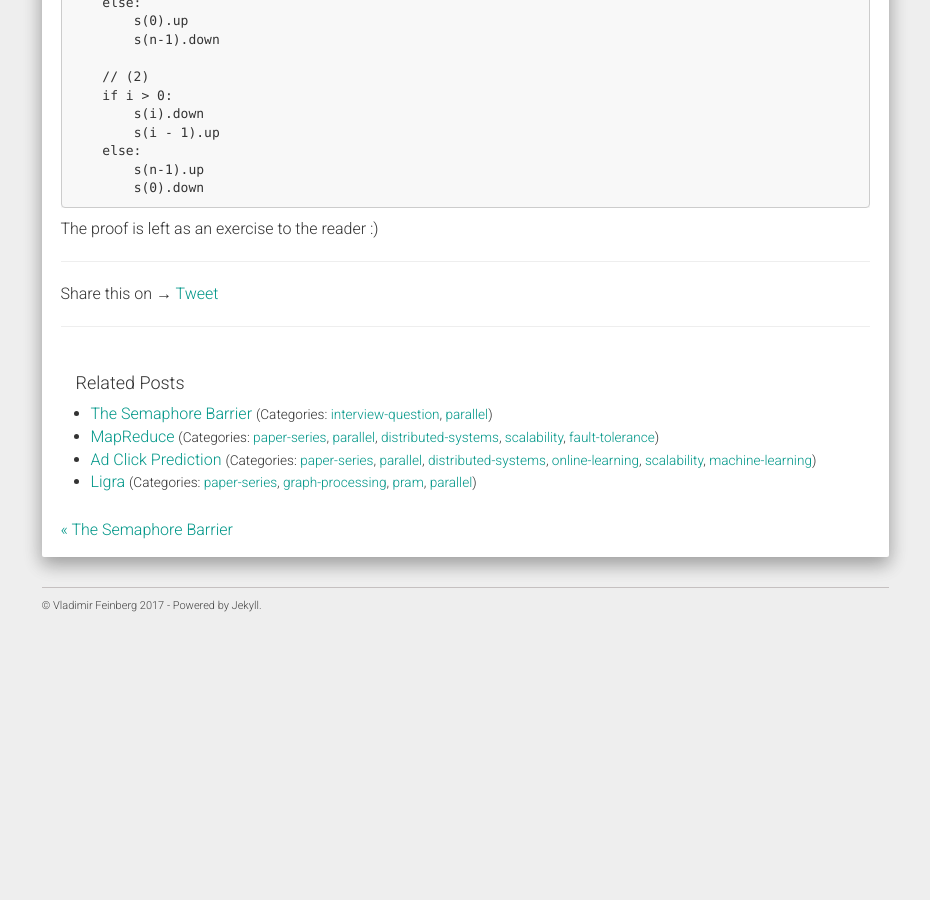
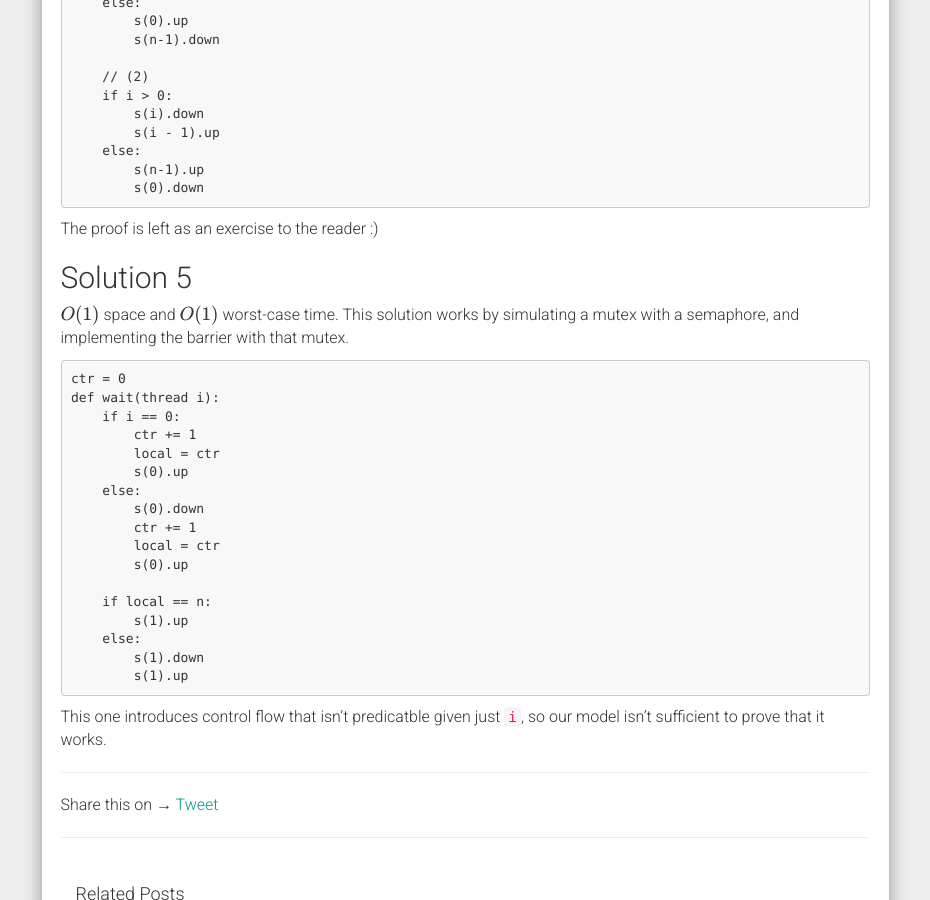
Before and after one commit to vlad17/vlad17.github.io, a Jekyll site: the page built from _posts/2017-01-25-semaphore-answer.md, in a window 1280 px wide and 900 px high, scrolled down 4704 px. Shown: the whole window, without its empty margins (321-1251 px from the left). Built offline with Jekyll 4.4.1, drawn with Linux system fonts in a browser that asks for light colours; nearby versions of some CDN libraries; formulas are drawn with MathJax 3; comment, search, counter and statistics services are not loaded; before the commit the page ends 5345 px from its top, so only the background shows below that.

Commit message:
New solution

````diff
--- a/_posts/2017-01-25-semaphore-answer.md
+++ b/_posts/2017-01-25-semaphore-answer.md
@@ -234,3 +234,29 @@ def wait(thread i):
 ```
 
 The proof is left as an exercise to the reader :)
+
+## Solution 5
+
+\\(O(1)\\) space and \\(O(1)\\) worst-case time. This solution works by simulating a mutex with a semaphore, and implementing the barrier with that mutex.
+
+```
+ctr = 0
+def wait(thread i):
+    if i == 0:
+        ctr += 1
+        local = ctr
+        s(0).up
+    else:
+        s(0).down
+        ctr += 1
+        local = ctr
+        s(0).up
+
+    if local == n:
+        s(1).up
+    else:
+        s(1).down
+        s(1).up
+```
+
+This one introduces control flow that isn't predicatble given just `i`, so our model isn't sufficient to prove that it works.
````
Also changed, not shown: _posts/2017-01-24-semaphore-barrier.md (+2 -1 lines).
